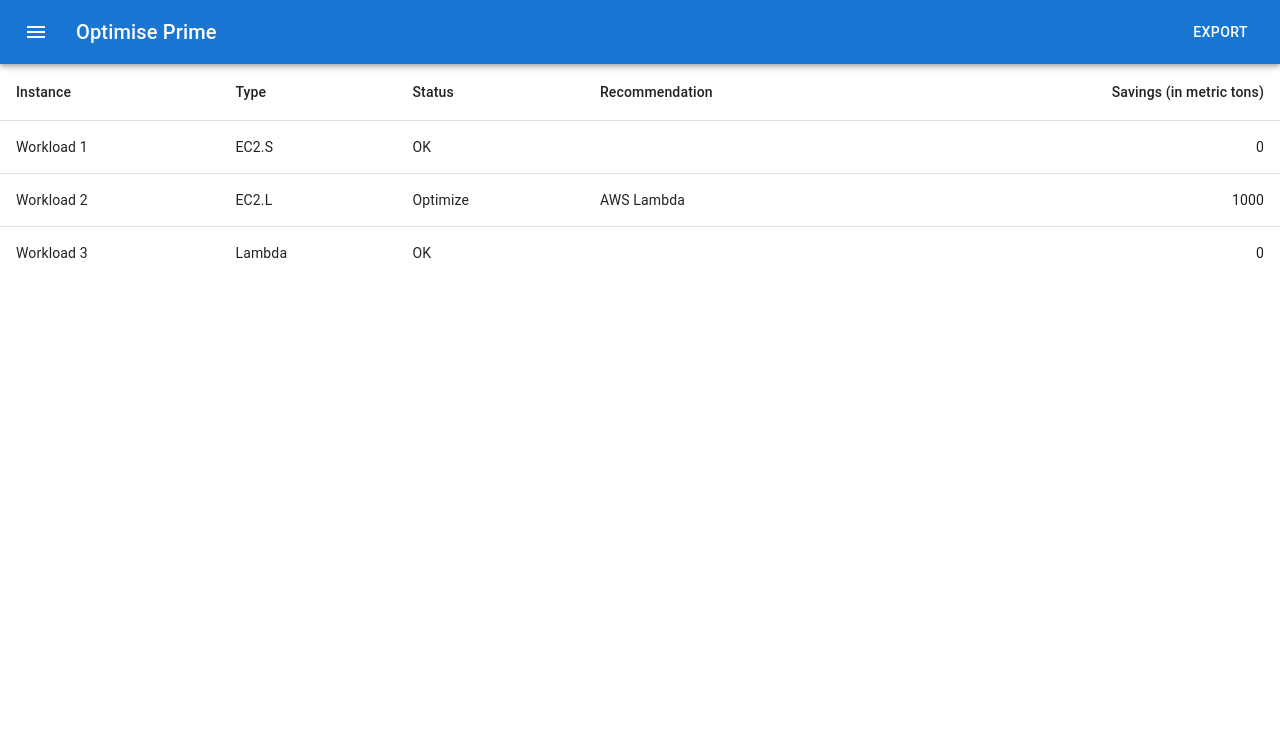
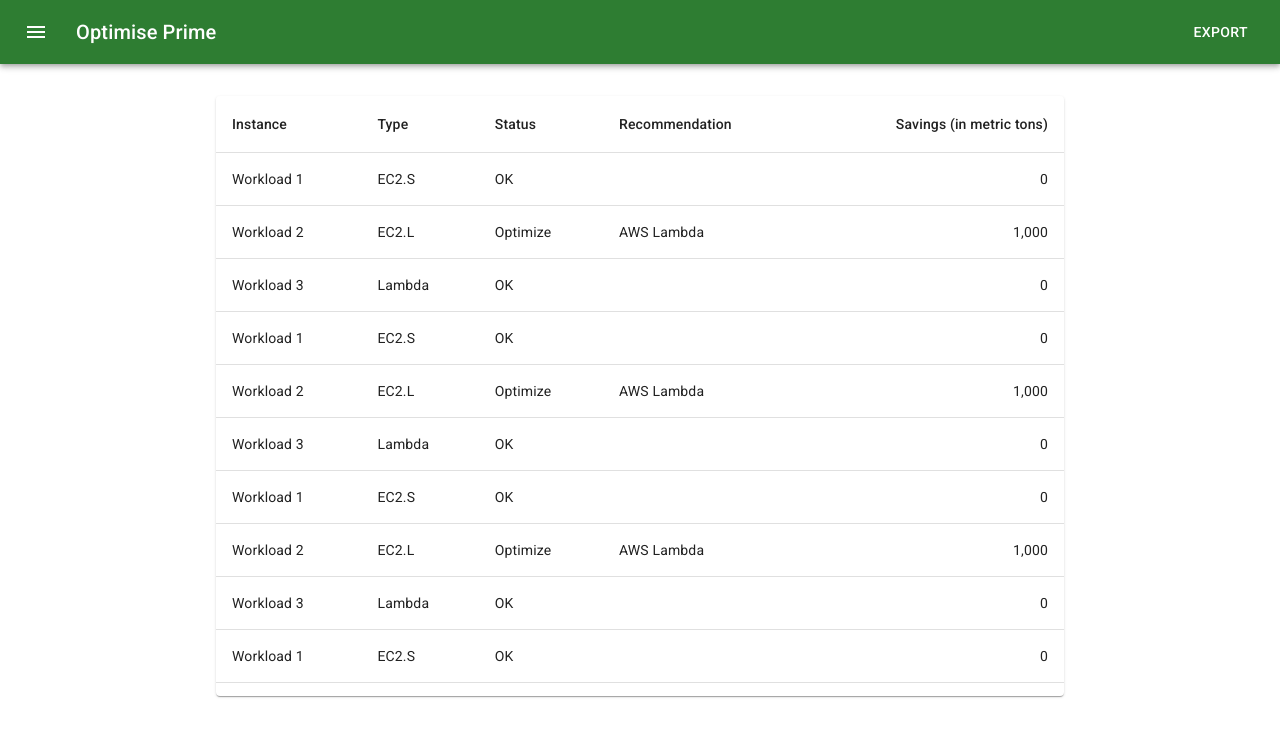
Before and after one commit to nzhebel/optimise-prime-frontend, a Next.js app: page / in a window 1280 px wide. Shown: the top 736 px of the page. Built offline with nearby package versions, Linux system fonts and the light colour scheme.

Commit message:
Updated Table Layout

```diff
--- /dev/null
+++ b/components/KpiCard.js
@@ -0,0 +1,11 @@
+import React from 'react'
+
+import { Card, CardContent } from '@mui/material'
+
+export const KPICard = () => {
+  return (
+    <Card sx={{ minWidth: 275 }}>
+        <CardContent>123</CardContent>
+    </Card>
+  )
+}
--- a/components/RecommendationTable.js
+++ b/components/RecommendationTable.js
@@ -1,11 +1,12 @@
 import React from 'react'
 
-import { TableContainer, Table, TableHead, TableRow, TableCell, TableBody } from '@mui/material'
+import { Paper, Typography, TableContainer, Table, TableHead, TableRow, TableCell, TableBody } from '@mui/material'
 
 const RecommendationTable = () => {
   return (
-    <TableContainer>
-        <Table sx={{ minWidth: 650 }} aria-label="recommendation table">
+    <Paper sx={{ width: '100%', overflow: 'hidden' }}>
+        <TableContainer  sx={{ height: 600 }}>
+            <Table stickyHeader sx={{ minWidth: 650 }} aria-label="recommendation table">
                 <TableHead>
                     <TableRow>
                         <TableCell>Instance</TableCell>
@@ -18,6 +19,7 @@ const RecommendationTable = () => {
                 <TableBody>
                     {rows.map((row) => (
                         <TableRow
+                        hover
                         key={row.instance}
                         sx={{ '&:last-child td, &:last-child th': { border: 0 } }}
                         >
@@ -27,12 +29,24 @@ const RecommendationTable = () => {
                             <TableCell align="left">{row.type}</TableCell>
                             <TableCell align="left">{row.status}</TableCell>
                             <TableCell align="left">{row.recommendation}</TableCell>
-                        <TableCell align="right">{row.savings}</TableCell>
+                            <TableCell align="right">{row.savings.toLocaleString()}</TableCell>
                         </TableRow>
                     ))}
+                    <TableRow>
+                        <TableCell component="th" scope="row">
+                            <Typography>Total</Typography>
+                        </TableCell>
+                        <TableCell align="left"></TableCell>
+                        <TableCell align="left"></TableCell>
+                        <TableCell align="left"></TableCell>
+                        <TableCell align="right">
+                            <Typography>1,000</Typography>
+                        </TableCell>
+                    </TableRow>
                 </TableBody>
             </Table>
         </TableContainer>
+    </Paper>
   )
 }
 
@@ -43,6 +57,18 @@ function createData(instance, type, status, recommendation, savings) {
   const rows = [
     createData('Workload 1', 'EC2.S', 'OK', '', 0),
     createData('Workload 2', 'EC2.L', 'Optimize', 'AWS Lambda', 1000),
+    createData('Workload 3', 'Lambda', 'OK', '', 0),
+    createData('Workload 1', 'EC2.S', 'OK', '', 0),
+    createData('Workload 2', 'EC2.L', 'Optimize', 'AWS Lambda', 1000),
+    createData('Workload 3', 'Lambda', 'OK', '', 0),
+    createData('Workload 1', 'EC2.S', 'OK', '', 0),
+    createData('Workload 2', 'EC2.L', 'Optimize', 'AWS Lambda', 1000),
+    createData('Workload 3', 'Lambda', 'OK', '', 0),
+    createData('Workload 1', 'EC2.S', 'OK', '', 0),
+    createData('Workload 2', 'EC2.L', 'Optimize', 'AWS Lambda', 1000),
+    createData('Workload 3', 'Lambda', 'OK', '', 0),
+    createData('Workload 1', 'EC2.S', 'OK', '', 0),
+    createData('Workload 2', 'EC2.L', 'Optimize', 'AWS Lambda', 1000),
     createData('Workload 3', 'Lambda', 'OK', '', 0)
   ];
 
--- a/pages/index.js
+++ b/pages/index.js
@@ -1,17 +1,55 @@
 import Head from 'next/head'
 import Image from 'next/image'
 import styles from '../styles/Home.module.css'
+import '@fontsource/roboto/300.css';
+import '@fontsource/roboto/400.css';
+import '@fontsource/roboto/500.css';
+import '@fontsource/roboto/700.css';
 
 import * as React from 'react';
-import { Box } from '@mui/material'
-import TopBar from '../components/TopBar.js'
-import RecommendationTable from '../components/RecommendationTable';
+import { Box, Card, CardContent, Grid, ThemeProvider } from '@mui/material'
+import { createTheme } from '@mui/material/styles'
+import TopBar from '../components/TopBar'
+import RecommendationTable from '../components/RecommendationTable'
+import KpiCard from '../components/KpiCard'
 
 export default function Home() {
   return (
-    <Box sx={{ flexGrow: 1 }}>
-      <TopBar></TopBar>
-      <RecommendationTable></RecommendationTable>
-    </Box>
+    <ThemeProvider theme={theme}>
+      <Box sx={{ flexGrow: 2 }}>
+        <TopBar></TopBar>
+        <Grid container spacing={2}>
+          <Grid item xs={12}></Grid>
+
+          <Grid item xs={2}></Grid>
+          <Grid item xs={2}>
+          </Grid>
+          <Grid item xs={1}></Grid>
+          <Grid item xs={2}>
+          </Grid>
+          <Grid item xs={1}></Grid>
+          <Grid item xs={2}>
+          </Grid>
+          <Grid item xs={2}></Grid>
+
+          <Grid item xs={2}></Grid>
+          <Grid item xs={8}>
+            <RecommendationTable sx={{ padding: 20 }}></RecommendationTable>
+          </Grid>
+          <Grid item xs={2}></Grid>
+        </Grid>
+      </Box>
+    </ThemeProvider>
   )
 }
+
+const theme = createTheme({
+  palette: {
+    primary: {
+      light: '#60ad5e',
+      main: '#2e7d32',
+      dark: '#005005',
+      contrastText: '#ffffff',
+    },
+  },
+});
```
Lines whose indentation alone changed are shown as unchanged.
